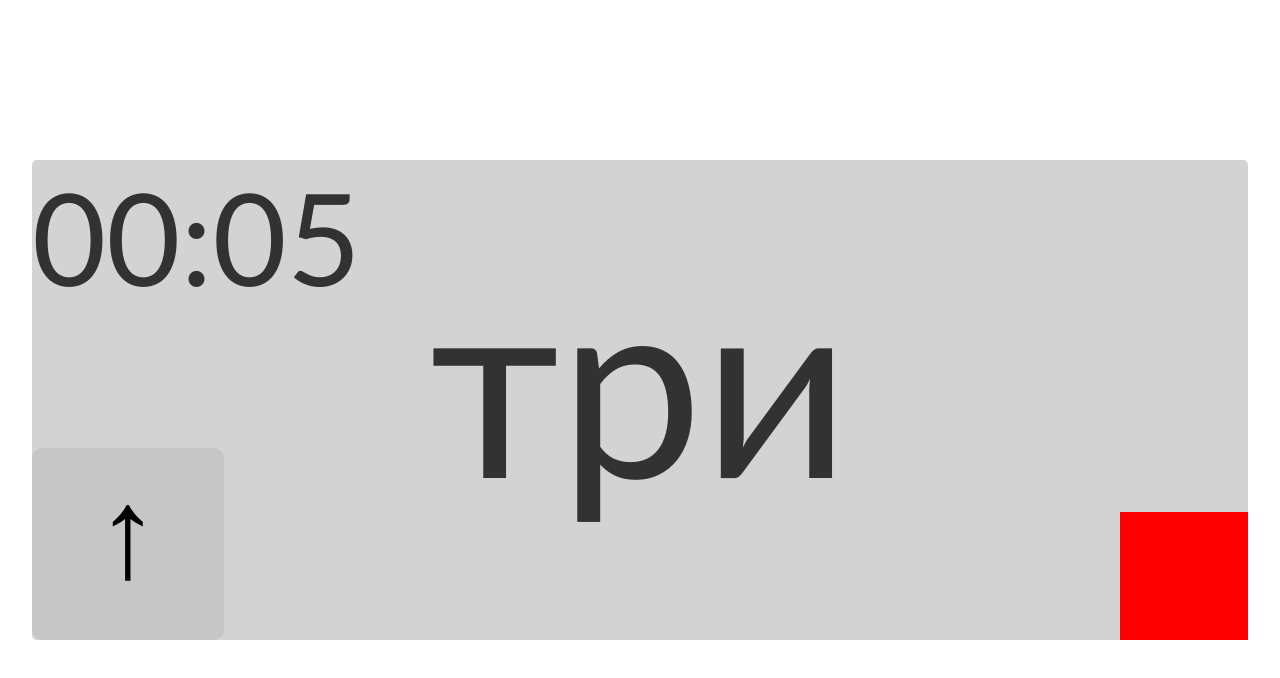
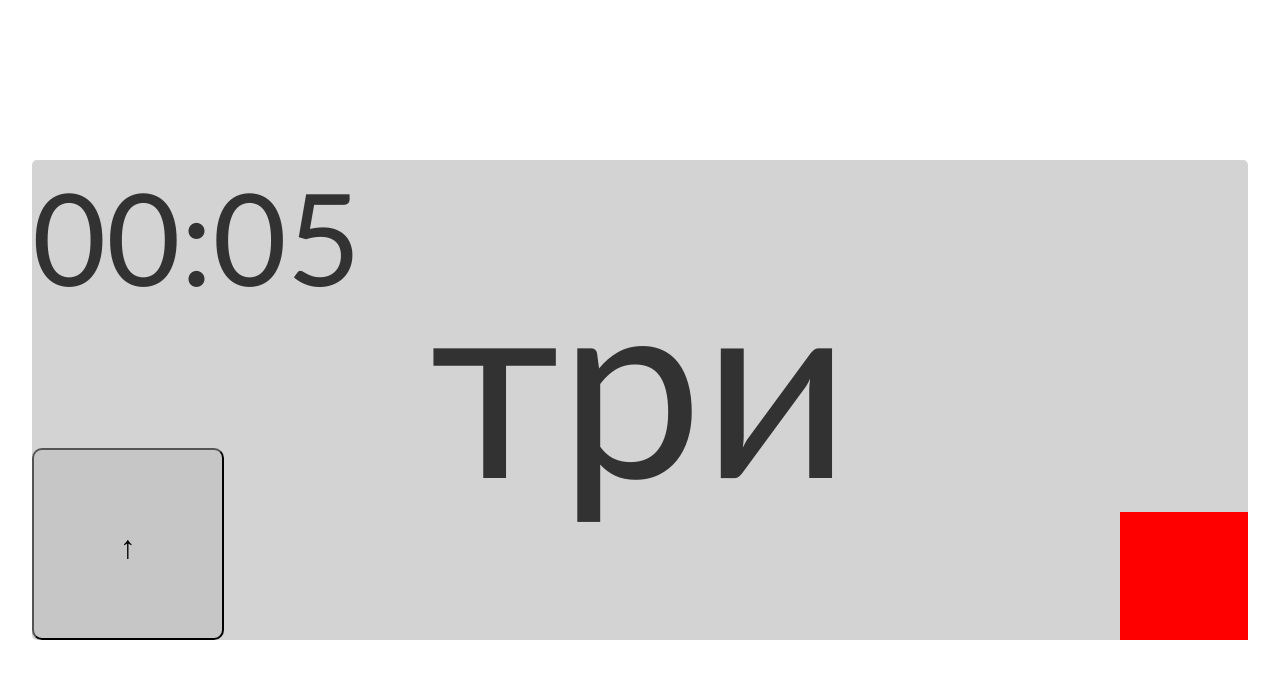
Before and after one commit to fewfw3r32/fewfw3r32.github.io, a plain HTML site: page index.html in a window 1280 px wide. Drawn offline with Linux system fonts and the light colour scheme.

Commit message:
Update style.css

```diff
--- a/style.css
+++ b/style.css
@@ -52,15 +52,15 @@ right: 0;
 }
 
 .roll {
+text-align: center;
 width: 15vw;
 height: 15vw;
+line-height: 15vw;
 position: absolute;
 border-radius: 10px;
 background-color: #c6c6c6;
 bottom: 0;
 left: 0;
-border-style: none;
-font-size: 800%;
-padding-bottom: 24px;
+font-size: 200%;
 -moz-user-select: none;
 }
```
